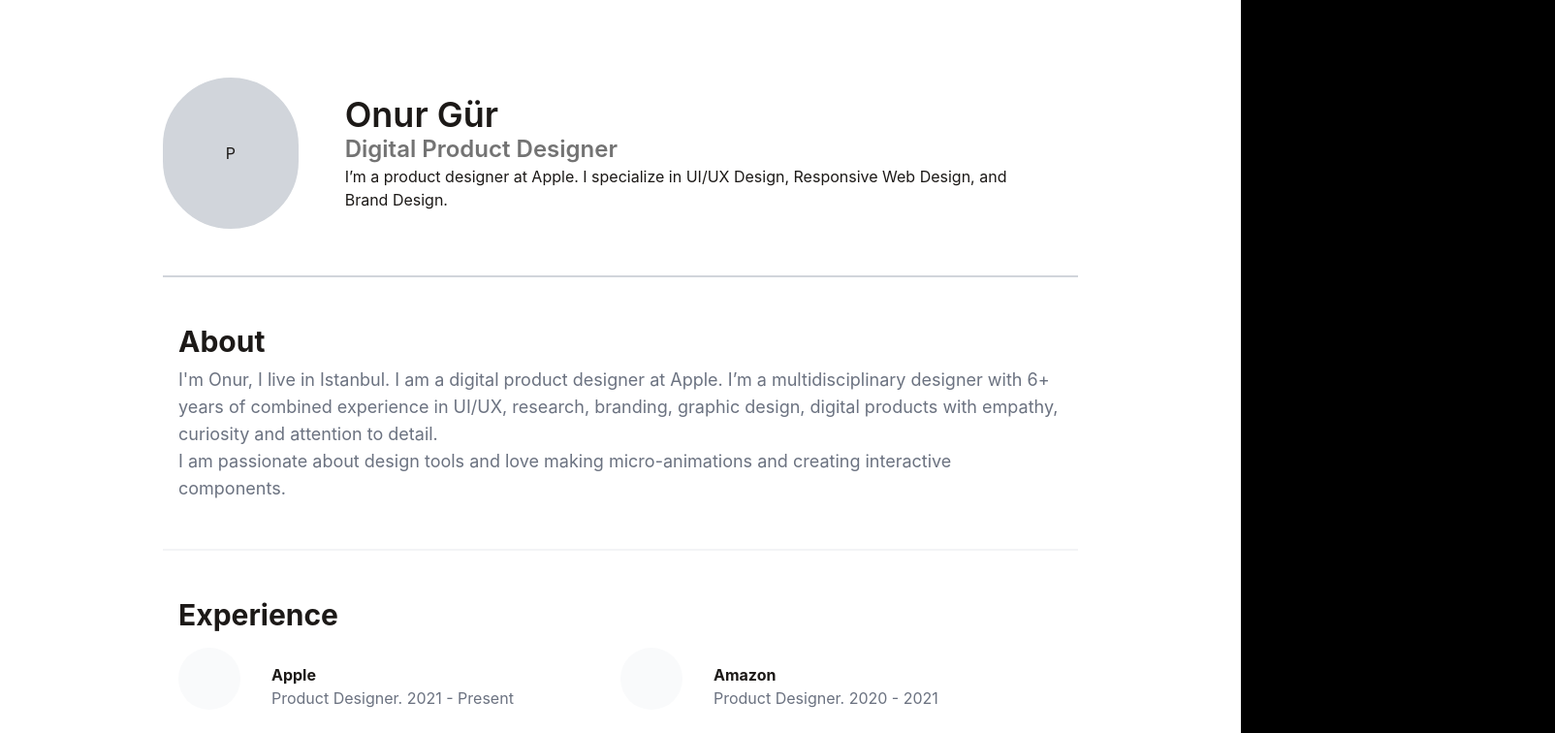
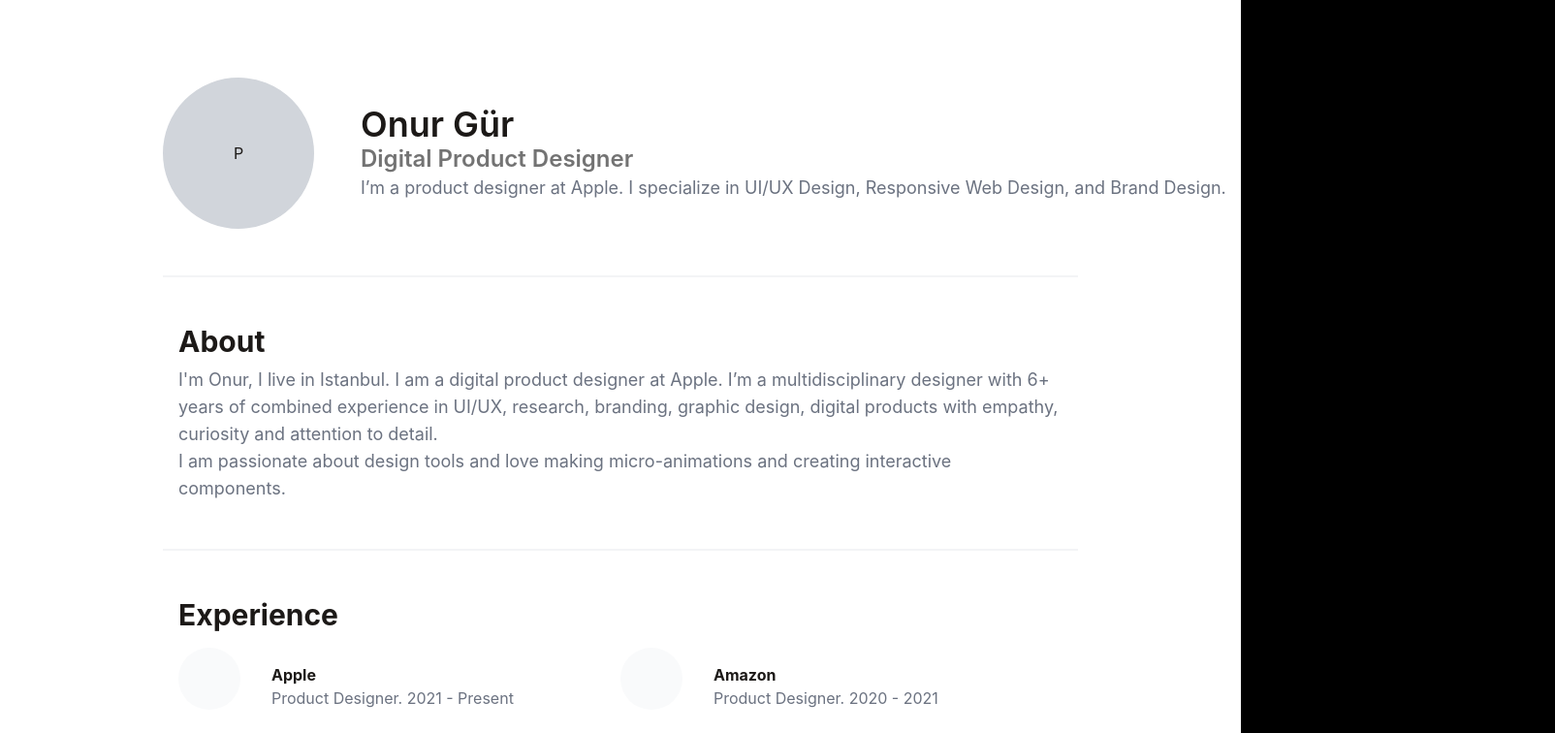
Before and after one commit to kemojal/build-a-portfolio, a Next.js app: page / in a window 1280 px wide. Shown: the top 756 px of the page at 97% size, 1604 px wide, since content can reach past the window. Built offline with nearby package versions, Linux system fonts and the light colour scheme; some icons are missing.

Commit message:
hero section

```diff
--- a/components/sections/hero/index.js
+++ b/components/sections/hero/index.js
@@ -2,20 +2,20 @@ export default function Hero() {
   return (
     <section
       className='
-    w-full max-w-[944px] flex items-center border-gray-300 border-b-2 pb-12'
+    w-full max-w-[944px] flex items-center justify-between border-gray-100 dark:border-gray-900 border-b-2 pb-12 '
     >
       <div className='flex items-center'>
         <div className='w-[156px] h-[156px] bg-gray-300 rounded-full flex justify-center items-center border-2 border-gray-300'>
           P
         </div>
-        <div className='px-12 items-center'>
+        <div className=' pl-12 items-center sm:w-screen'>
           <div>
             <h1 className='text-4xl font-semibold'>Onur Gür</h1>
             <h2 className='text-2xl font-semibold text-neutral-500'>
               Digital Product Designer
             </h2>
           </div>
-          <div>
+          <div className='text-gray-500 text-lg'>
             I’m a product designer at Apple. I specialize in UI/UX Design,
             Responsive Web Design, and Brand Design.
           </div>
```
